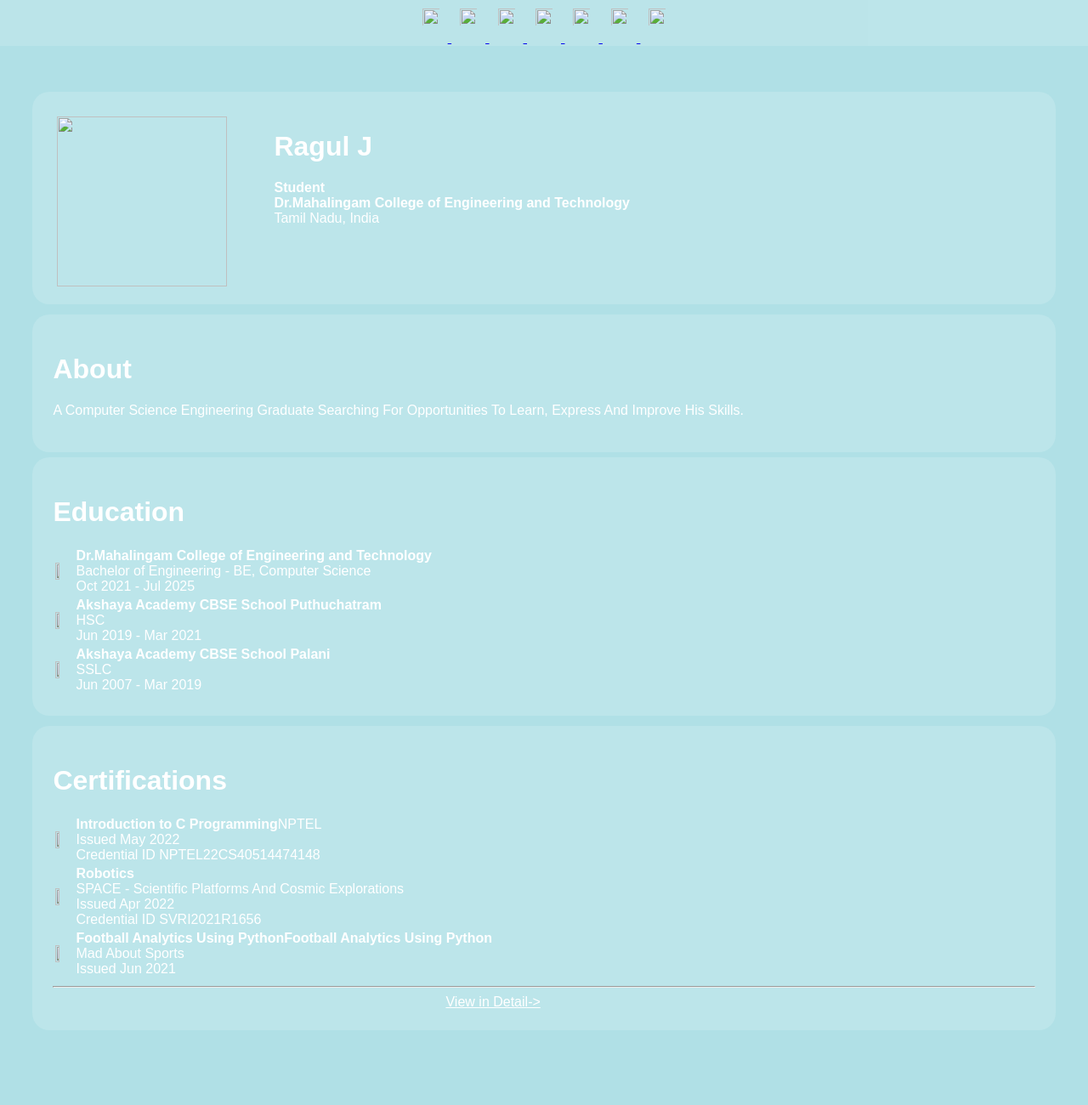
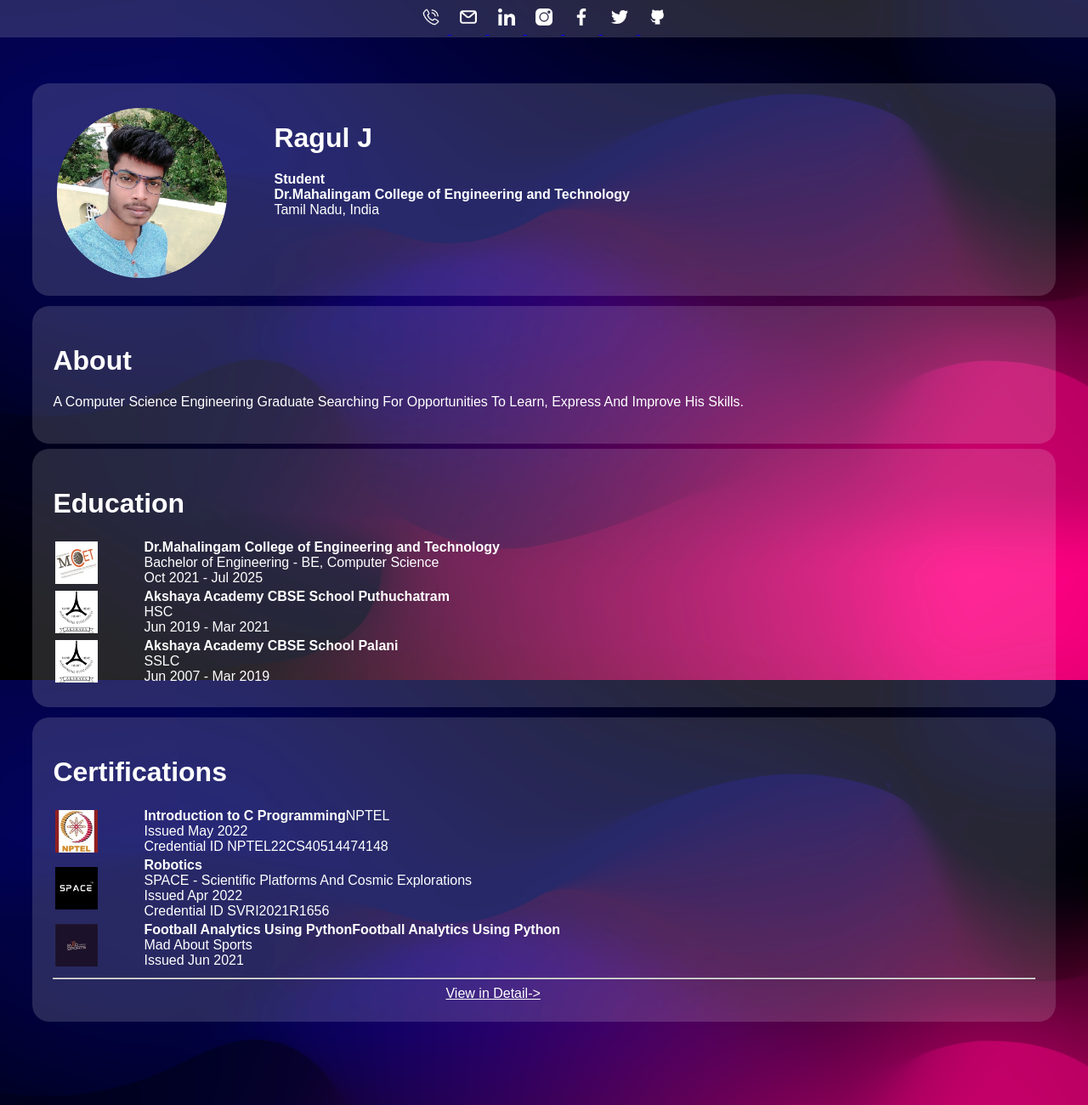
Before and after one commit to ragul0420/cv, a plain HTML site: page index.html in a window 1280 px wide. Shown: the top 1300 px of the page at 85% size. Drawn offline with Linux system fonts and the light colour scheme.

Commit message:
modification done

```diff
--- a/index.html
+++ b/index.html
@@ -9,25 +9,25 @@
     <div class="nav1">
         <p>
             <a href="https://wa.me/message/P2IC4RTTLWEWA1">
-                <img src="profile\ph.png" class="n1img">
+                <img src="ph.png" class="n1img">
             </a>
             <a href="mailto:j.ragul315@gmail.com">
-                <img src="profile\mail.png" class="n1img">
+                <img src="mail.png" class="n1img">
             </a>
             <a href="https://www.linkedin.com/in/ragul0420/">
-                <img src="profile\ln.png" class="n1img">
+                <img src="ln.png" class="n1img">
             </a>
             <a href="https://www.instagram.com/ragul0420/">
-                <img src="profile\in.png" class="n1img">
+                <img src="in.png" class="n1img">
             </a>
             <a href="https://www.linkedin.com/in/ragul0420/">
-                <img src="profile\fb.png" class="n1img">
+                <img src="fb.png" class="n1img">
             </a>
             <a href="https://twitter.com/ragul0420">
-                <img src="profile\tw.png" class="n1img">
+                <img src="tw.png" class="n1img">
             </a>
             <a href="https://github.com/ragul0420">
-                <img src="profile\git.png" class="n1img">
+                <img src="git.png" class="n1img">
             </a>
 
         </p>
@@ -35,7 +35,7 @@
     <main>
     <div class="temp1" >
         <div style="float: left; margin: 5px;">
-        <img src="profile/pro.png" style="float: left; height:200px; width:200px;margin-right: 50px;"></div>
+        <img src="pro.png" style="float: left; height:200px; width:200px;margin-right: 50px;"></div>
         <p><h1>Ragul J</h1><b>Student</b><br><b>Dr.Mahalingam College of Engineering and Technology</b><br>Tamil Nadu, India</p>
     </div>
     <div class="tmp1">
@@ -48,16 +48,16 @@
         <h1>Education</h1>
         <table>
             <tr>
-                <td><img src="profile/mcet.jpeg" width="50%" height="50%"> </td>
+                <td><img src="mcet.jpeg" width="50%" height="50%"> </td>
                 <td><b>Dr.Mahalingam College of Engineering and Technology</b><br>Bachelor of Engineering - BE, Computer Science<br>Oct 2021 - Jul 2025</td></a>
             </tr>
             <tr>
-                <td><img src="profile/aks.png" width="50%" height="50%"> </td>
+                <td><img src="aks.png" width="50%" height="50%"> </td>
                 <td><b>Akshaya Academy CBSE School Puthuchatram</b><br>HSC<br>Jun 2019 - Mar 2021</td>
 
             </tr>
             <tr>
-                <td><img src="profile/aks.png" width="50%" height="50%"> </td>
+                <td><img src="aks.png" width="50%" height="50%"> </td>
                 <td><b>Akshaya Academy CBSE School Palani</b><br>SSLC<br>Jun 2007 - Mar 2019</td>
 
             </tr>
@@ -69,15 +69,15 @@
         <div>
             <table>
                 <tr>
-                    <td><img src="profile/NPTEL.jpg" width="50%" height="50%"></td>
+                    <td><img src="NPTEL.jpg" width="50%" height="50%"></td>
                     <td><p><b>Introduction to C Programming</b>NPTEL<br>Issued May 2022<br>Credential ID NPTEL22CS40514474148</p></td>
                 </tr>
                 <tr>
-                    <td><img src="profile/space.jpg" width="50%" height="50%"></td>
+                    <td><img src="space.jpg" width="50%" height="50%"></td>
                     <td><p><b>Robotics</b><br>SPACE - Scientific Platforms And Cosmic Explorations<br>Issued Apr 2022<br>Credential ID SVRI2021R1656</p></td>
                 </tr>
                 <tr>
-                    <td><img src="profile/mad.jpg"  width="50%" height="50%"></td>
+                    <td><img src="mad.jpg"  width="50%" height="50%"></td>
                     <td><p><b>Football Analytics Using PythonFootball Analytics Using Python</b><br>Mad About Sports <br>Issued Jun 2021</p></td>
                 </tr>
             </table>
--- a/styles.css
+++ b/styles.css
@@ -1,6 +1,6 @@
 body{
     background-color: powderblue;
-    background-image: url("profile/b2ki.jpg");
+    background-image: url("b2ki.jpg");
     background-size: cover;
     background-attachment: fixed;
     background-position: right;
```
